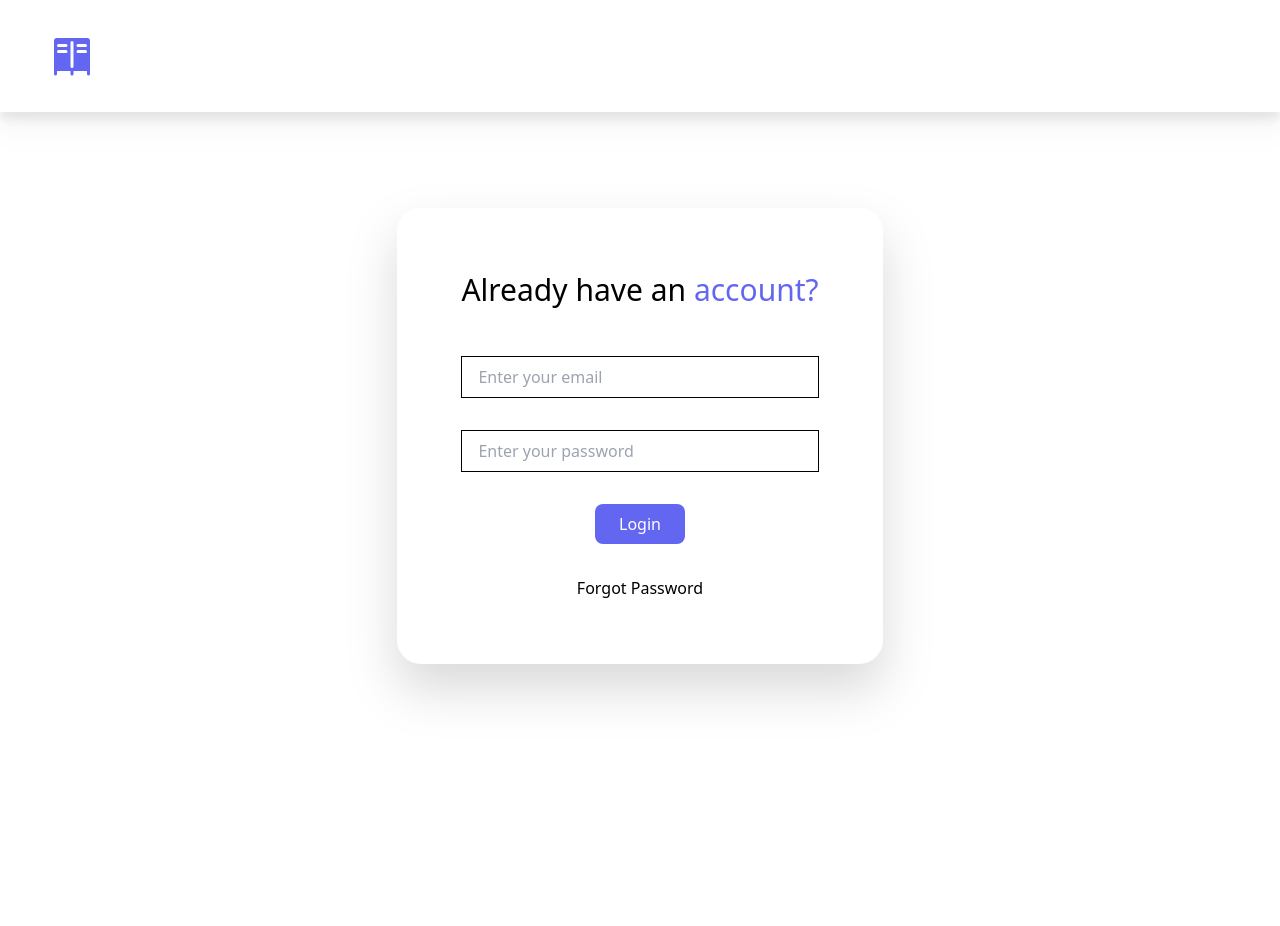
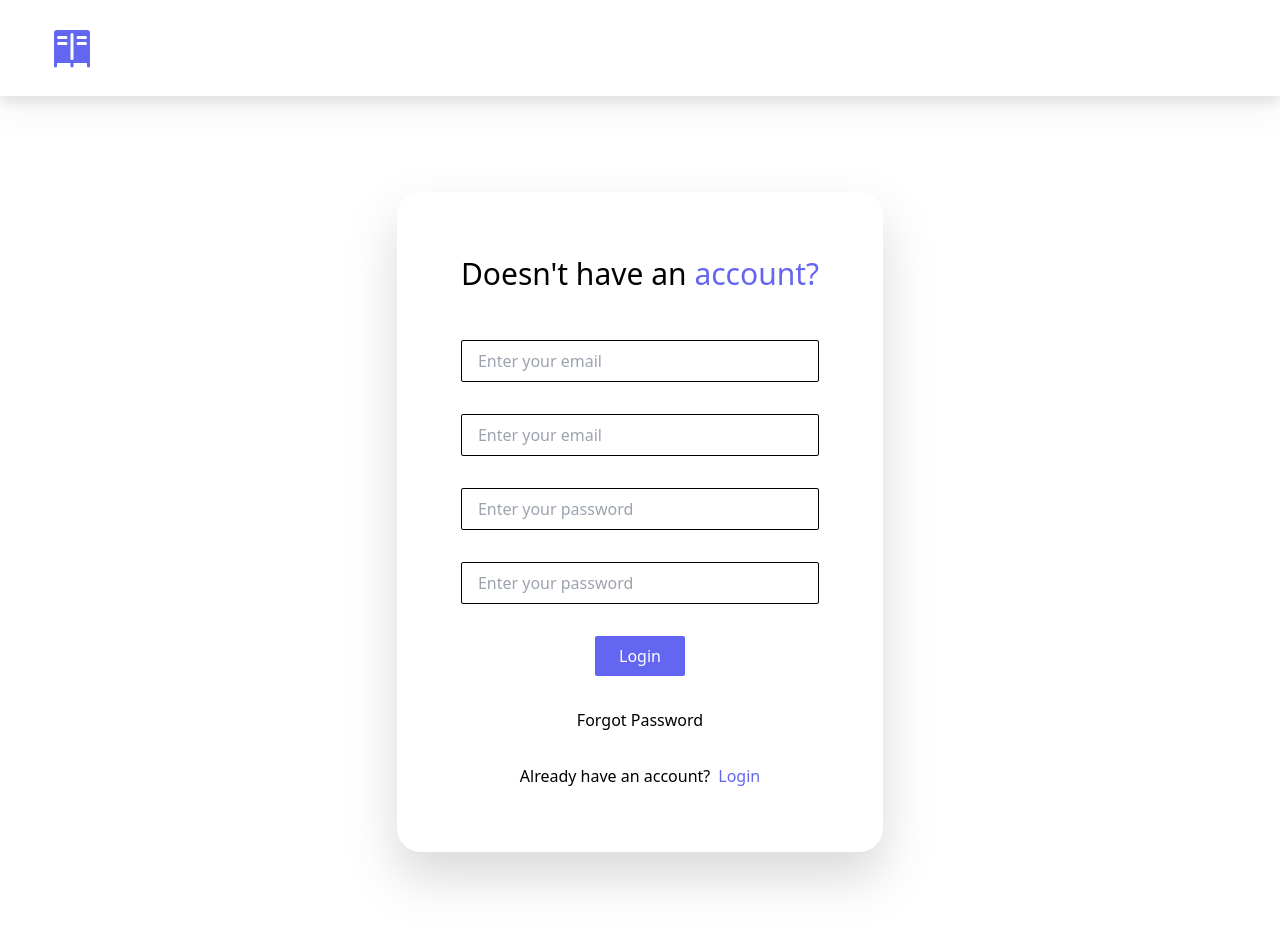
Before and after one commit to Deepak05x/Locker_management_system, a React (Vite) app in the folder frontend/: page /signup in a window 1280 px wide. Shown: the top 926 px of the page. Before the commit the page ends 800 px from the top, so only its background shows below. Built offline with nearby package versions, Linux system fonts and the light colour scheme.

Commit message:
Signup page

```diff
--- a/frontend/package.json
+++ b/frontend/package.json
@@ -13,7 +13,8 @@
     "framer-motion": "^11.11.9",
     "react": "^18.3.1",
     "react-dom": "^18.3.1",
-    "react-icons": "^5.3.0"
+    "react-icons": "^5.3.0",
+    "react-router-dom": "^6.27.0"
   },
   "devDependencies": {
     "@eslint/js": "^9.11.1",
--- a/frontend/src/App.jsx
+++ b/frontend/src/App.jsx
@@ -1,54 +1,18 @@
 import React from "react";
-import { lazy } from "react";
-import { useState } from "react";
+import { Routes, Route } from "react-router-dom";
+import { lazy, Suspense } from "react";
 
-const Navbar = lazy(() => import("./components/Navbar"));
+const Login = lazy(() => import("./components/Login"));
+const Signup = lazy(() => import("./components/Signup"));
 
 const App = () => {
-    const [email, setEmail] = useState("");
-    const [password, setPassword] = useState("");
-
-    const handleEmail = (e) => {
-        setEmail(e.target.value);
-    };
-
-    const handlePassword = (e) => {
-        setPassword(e.target.value);
-    };
-
     return (
-        <section>
-            <Navbar />
-            <section className="flex flex-col items-center py-24 gap-12">
-                <div className="flex flex-col  rounded-3xl items-center md:px-16 sm:px-12 ssm:px-8 py-16 gap-12 bg-white drop-shadow-2xl shadow-black">
-                    <h1 className="text-3xl font-medium">
-                        Already have an <span className="text-blue">account?</span>
-                    </h1>
-                    <form action="" className="w-full">
-                        <div className="flex flex-col gap-8 items-center ">
-                            <input
-                                type="email"
-                                id="email"
-                                value={email}
-                                placeholder="Enter your email"
-                                className="border border-black px-4 py-2 w-full focus:outline-none enabled:outline-none"
-                                onChange={handleEmail}
-                            />
-                            <input
-                                type="password"
-                                id="password"
-                                value={password}
-                                placeholder="Enter your password"
-                                className="border border-black px-4 py-2 w-full focus:outline-none enabled:outline-none"
-                                onChange={handlePassword}
-                            />
-                            <button className="bg-blue px-6 py-2 rounded-lg text-white font-medium">Login</button>
-                            <p className="cursor-pointer">Forgot Password</p>
-                        </div>
-                    </form>
-                </div>
-            </section>
-        </section>
+        <Suspense fallback={<></>}>
+            <Routes>
+                <Route path="/" element={<Login />} />
+                <Route path="/signup" element={<Signup />} />
+            </Routes>
+        </Suspense>
     );
 };
 
--- /dev/null
+++ b/frontend/src/components/Login.jsx
@@ -0,0 +1,64 @@
+import React from "react";
+import { lazy } from "react";
+import { useState } from "react";
+import { Link } from "react-router-dom";
+
+const Navbar = lazy(() => import("./Navbar"));
+
+const Login = () => {
+    const [email, setEmail] = useState("");
+    const [password, setPassword] = useState("");
+
+    const handleEmail = (e) => {
+        setEmail(e.target.value);
+    };
+
+    const handlePassword = (e) => {
+        setPassword(e.target.value);
+    };
+
+    return (
+        <>
+            <Navbar />
+            <section className="flex flex-col items-center py-24 gap-12">
+                <div className="flex flex-col  rounded-3xl items-center md:px-16 sm:px-12 ssm:px-8 py-16 gap-12 bg-white drop-shadow-2xl shadow-black">
+                    <h1 className="text-3xl font-medium">
+                        Already have an <span className="text-blue">account?</span>
+                    </h1>
+                    <form action="" className="w-full flex flex-col items-center gap-8">
+                        <div className="flex flex-col gap-8 items-center w-full">
+                            <input
+                                type="email"
+                                id="email"
+                                value={email}
+                                placeholder="Enter your email"
+                                className="border border-black px-4 rounded-sm py-2 w-full focus:outline-none enabled:outline-none"
+                                onChange={handleEmail}
+                            />
+                            <input
+                                type="password"
+                                id="password"
+                                value={password}
+                                placeholder="Enter your password"
+                                className="border border-black px-4 rounded-sm py-2 w-full focus:outline-none enabled:outline-none"
+                                onChange={handlePassword}
+                            />
+                            <button className="bg-blue px-6 py-2 rounded-sm text-white font-medium">Login</button>
+                        </div>
+                        <div className="flex flex-col items-center gap-8">
+                            <p className="cursor-pointer">Forgot Password</p>
+                            <p className="flex flex-row gap-2 items-center">
+                                Don't have an account?
+                                <Link to={"/signup"} className="text-blue cursor-pointer">
+                                    Sign-up
+                                </Link>
+                            </p>
+                        </div>
+                    </form>
+                </div>
+            </section>
+        </>
+    );
+};
+
+export default Login;
--- a/frontend/src/components/Navbar.jsx
+++ b/frontend/src/components/Navbar.jsx
@@ -3,7 +3,7 @@ import { PiLockersFill } from "react-icons/pi";
 
 const Navbar = () => {
     return (
-        <section className="w-full bg-white drop-shadow-xl text-black px-12 py-8">
+        <section className="w-full bg-white drop-shadow-xl text-black px-12 py-6">
             <PiLockersFill className="text-blue text-[3rem]" />
         </section>
     );
--- /dev/null
+++ b/frontend/src/components/Signup.jsx
@@ -0,0 +1,90 @@
+import React from "react";
+import { lazy } from "react";
+import { useState } from "react";
+import { Link } from "react-router-dom";
+
+const Navbar = lazy(() => import("./Navbar"));
+
+const Signup = () => {
+    const [email, setEmail] = useState("");
+    const [password, setPassword] = useState("");
+    const [username, setUsername] = useState("");
+    const [confirmPass, setConfirmPass] = useState("");
+
+    const handleEmail = (e) => {
+        setEmail(e.target.value);
+    };
+
+    const handlePassword = (e) => {
+        setPassword(e.target.value);
+    };
+
+    const handleUsername = (e) => {
+        setUsername(e.target.value);
+    };
+
+    const handleConfirmPass = (e) => {
+        setConfirmPass(e.target.value);
+    };
+
+    return (
+        <section>
+            <Navbar />
+            <section className="flex flex-col items-center py-24 gap-12">
+                <div className="flex flex-col  rounded-3xl items-center md:px-16 sm:px-12 ssm:px-8 py-16 gap-12 bg-white drop-shadow-2xl shadow-black">
+                    <h1 className="text-3xl font-medium">
+                        Doesn't have an <span className="text-blue">account?</span>
+                    </h1>
+                    <form action="" className="w-full flex flex-col items-center gap-8">
+                        <div className="flex flex-col gap-8 items-center w-full">
+                            <input
+                                type="email"
+                                id="email"
+                                value={email}
+                                placeholder="Enter your email"
+                                className="border border-black px-4 rounded-sm py-2 w-full focus:outline-none enabled:outline-none"
+                                onChange={handleEmail}
+                            />
+                            <input
+                                type="text"
+                                id="username"
+                                value={username}
+                                placeholder="Enter your email"
+                                className="border border-black px-4 rounded-sm py-2 w-full focus:outline-none enabled:outline-none"
+                                onChange={handleUsername}
+                            />
+                            <input
+                                type="password"
+                                id="password"
+                                value={password}
+                                placeholder="Enter your password"
+                                className="border border-black px-4 rounded-sm py-2 w-full focus:outline-none enabled:outline-none"
+                                onChange={handlePassword}
+                            />
+                            <input
+                                type="password"
+                                id="password"
+                                value={confirmPass}
+                                placeholder="Enter your password"
+                                className="border border-black px-4 rounded-sm py-2 w-full focus:outline-none enabled:outline-none"
+                                onChange={handleConfirmPass}
+                            />
+                            <button className="bg-blue px-6 py-2 rounded-sm text-white font-medium">Login</button>
+                        </div>
+                        <div className="flex flex-col items-center gap-8">
+                            <p className="cursor-pointer">Forgot Password</p>
+                            <p className="flex flex-row gap-2 items-center">
+                                Already have an account?
+                                <Link to={"/"} className="text-blue cursor-pointer">
+                                    Login
+                                </Link>
+                            </p>
+                        </div>
+                    </form>
+                </div>
+            </section>
+        </section>
+    );
+};
+
+export default Signup;
--- a/frontend/src/main.jsx
+++ b/frontend/src/main.jsx
@@ -1,10 +1,13 @@
-import { StrictMode } from 'react'
-import { createRoot } from 'react-dom/client'
-import App from './App.jsx'
-import './index.css'
+import { StrictMode } from "react";
+import { createRoot } from "react-dom/client";
+import { BrowserRouter } from "react-router-dom";
+import App from "./App.jsx";
+import "./index.css";
 
-createRoot(document.getElementById('root')).render(
-  <StrictMode>
-    <App />
-  </StrictMode>,
-)
+createRoot(document.getElementById("root")).render(
+    <StrictMode>
+        <BrowserRouter>
+            <App />
+        </BrowserRouter>
+    </StrictMode>
+);
```
Also changed, not shown: 1 other file (tests, documents, lock files or other folders).
